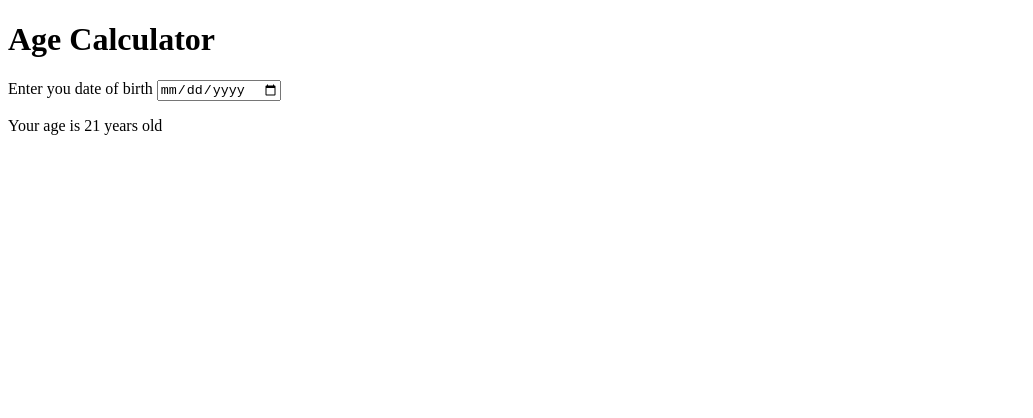
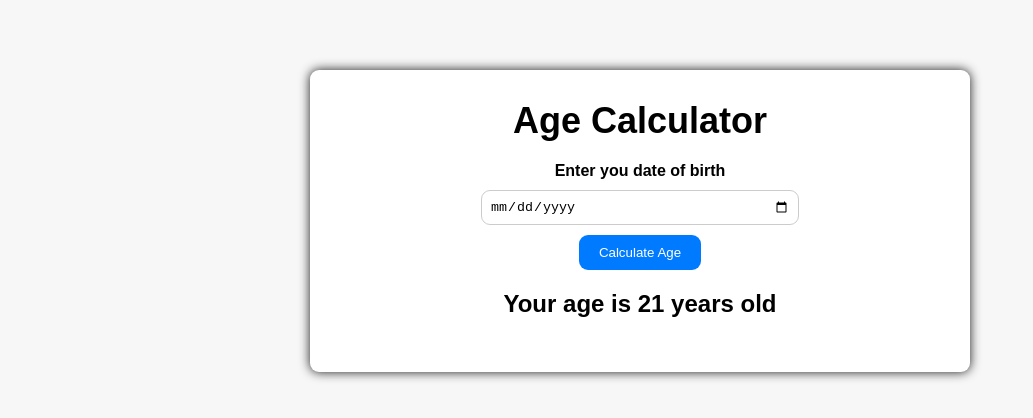
Before and after one commit to mohammadzakariya2025/age_calculator, a plain HTML site: page index.html in a window 1280 px wide. Shown: the whole page, without its empty margins (0-1033 px from the left). Drawn offline with Linux system fonts and the light colour scheme.

Commit message:
index.js

```diff
--- a/index.html
+++ b/index.html
@@ -4,6 +4,7 @@
     <meta charset="UTF-8">
     <meta name="viewport" content="width=device-width, initial-scale=1.0">
     <title>Age Calculator</title>
+    <link rel="stylesheet" href="style.css">
 </head>
 <body>
     <div class="container">
@@ -11,6 +12,7 @@
         <div class="form">
             <label for="birthday">Enter you date of birth</label>
             <input type="date" id="birthday" name="birthday"></inputs>
+            <button>Calculate Age</button>
             <p id="result">Your age is 21 years old </p>
         </div>
     </div>
--- a/style.css
+++ b/style.css
@@ -0,0 +1,66 @@
+body{
+    margin: 0;
+    padding: 20px;
+    font-family: "montserrat", sans-serif;
+    background-color: #f7f7f7;
+}
+
+.container{
+    background-color: white;
+    box-shadow: 0 0 11px rgba(0, 0, 0, .9);
+    padding: 30px;
+    max-width: 600px;
+    margin: 0 auto;
+    border-radius: 9px;
+    margin-top: 50px;
+}
+
+
+h1{
+    font-size: 36px;
+    text-align: center;
+    margin-top: 0;
+    margin-bottom: 20px;
+}
+
+.form{
+    display: flex;
+    flex-direction: column;
+    align-items: center;
+}
+
+label{
+    font-weight: bold;
+    margin-bottom: 10px;
+}
+
+input{
+    padding: 8px;
+    border: 1px solid #ccc;
+    border-radius: 9px;
+    width: 100%;
+    max-width: 300px;
+
+}
+
+button{
+    background-color: #007bff;
+    color: white;
+    border: none;
+    padding: 10px 20px;
+    border-radius: 9px;
+    margin-top: 10px;
+    cursor: pointer;
+    transition: background-color .3s ease;
+
+}
+
+button:hover{
+    background-color: #0062cc;
+}
+
+#result{
+    margin-top: 20px;
+    font-size: 24px;
+    font-weight: bold;
+}
```
Also changed, not shown: index.js (added).
